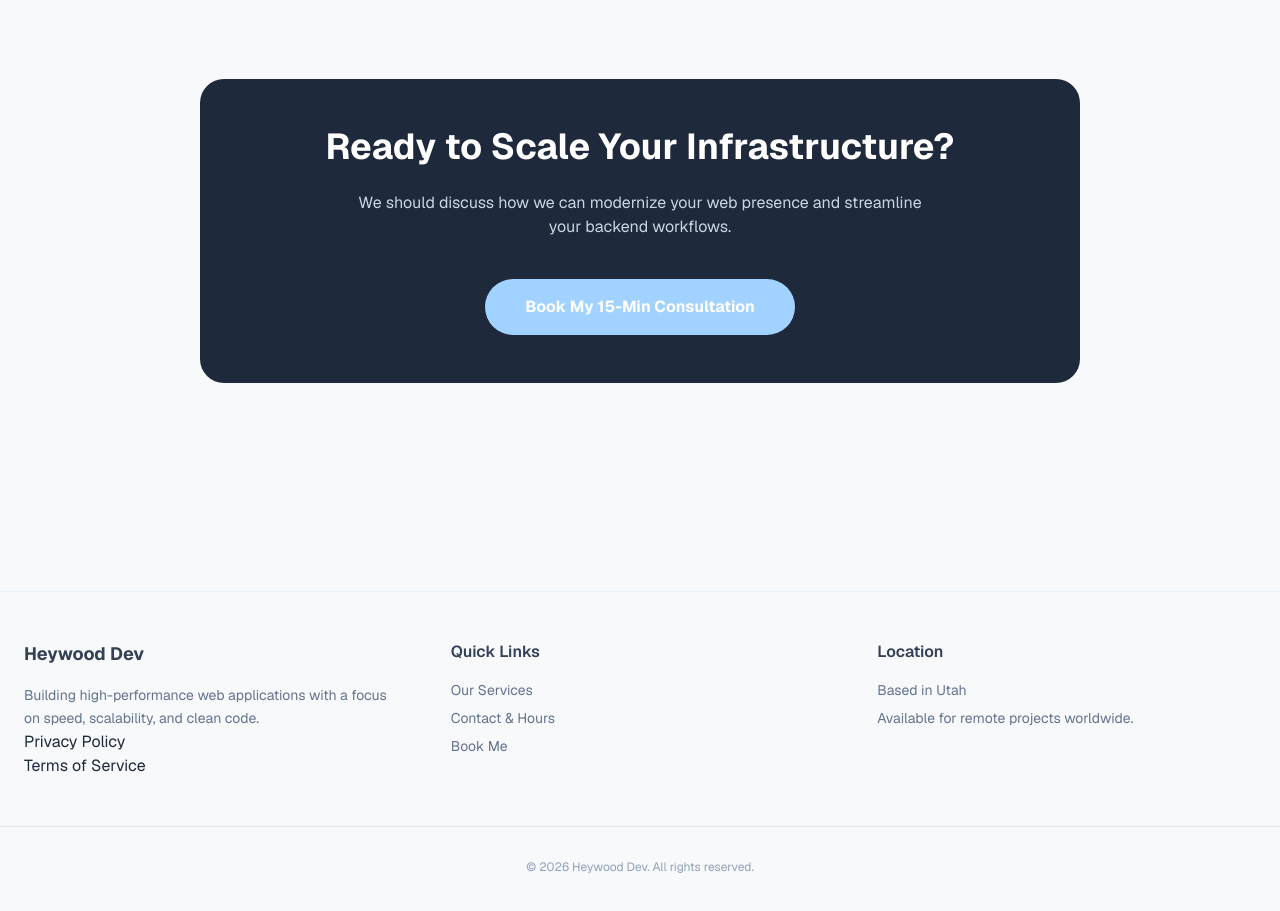
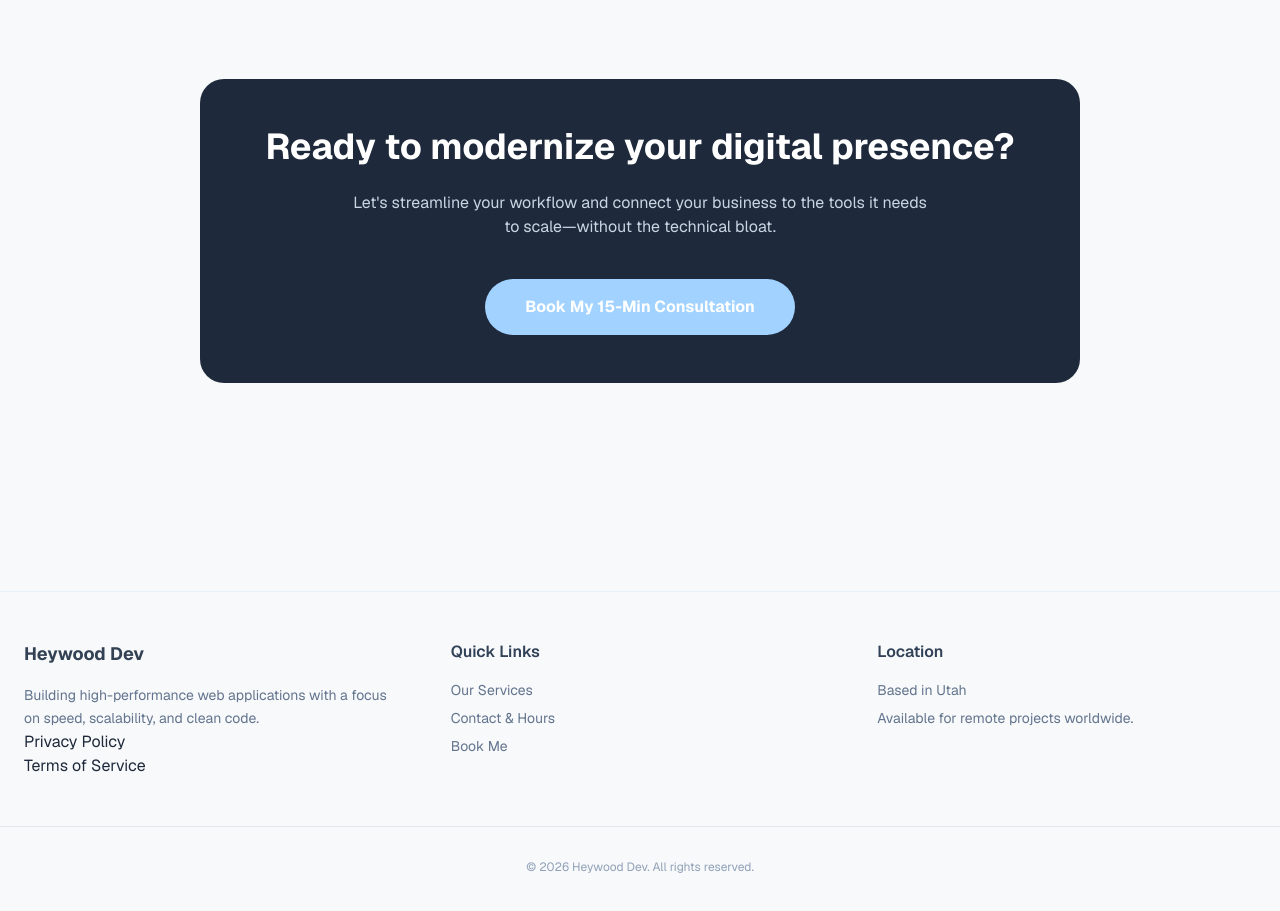
Before and after one commit to CarltonHeywood90/heywood-dev, a Next.js app: page / in a window 1280 px wide. Shown: the part 2760-3671 px from the top of the page. Built offline with nearby package versions, Linux system fonts and the light colour scheme.

Commit message:
updated CTA on home page

```diff
--- a/app/page.tsx
+++ b/app/page.tsx
@@ -88,9 +88,9 @@ export default function Home() {
       {/* 5. FINAL CTA SECTION */}
       <section className="max-w-7xl mx-auto px-6 mb-20">
         <div className="bg-dark-slate rounded-3xl p-12 text-center text-white">
-          <h2 className="text-3xl md:text-4xl font-bold mb-6">Ready to Scale Your Infrastructure?</h2>
+          <h2 className="text-3xl md:text-4xl font-bold mb-6">Ready to modernize your digital presence?</h2>
           <p className="text-slate-300 mb-10 max-w-xl mx-auto">
-            We should discuss how we can modernize your web presence and streamline your backend workflows.
+          Let's streamline your workflow and connect your business to the tools it needs to scale—without the technical bloat.
           </p>
           <Link href="https://calendly.com/cjwood1/new-meeting" className="inline-block bg-baby-blue hover:bg-baby-blue/90 text-white font-bold py-4 px-10 rounded-full transition-all transform hover:scale-105">
             Book My 15-Min Consultation
```
